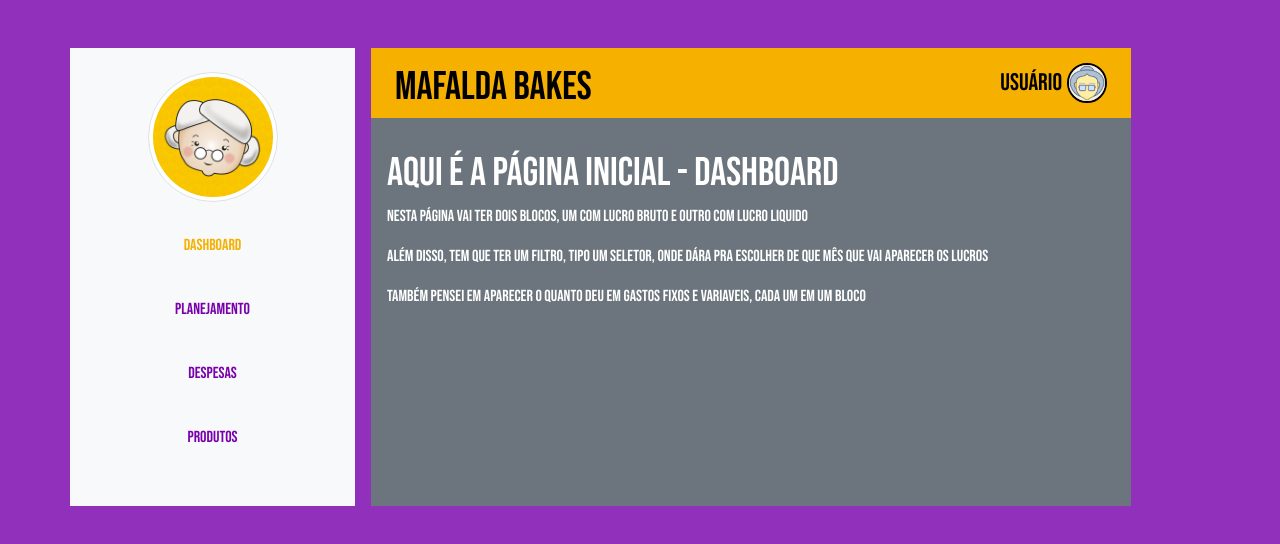
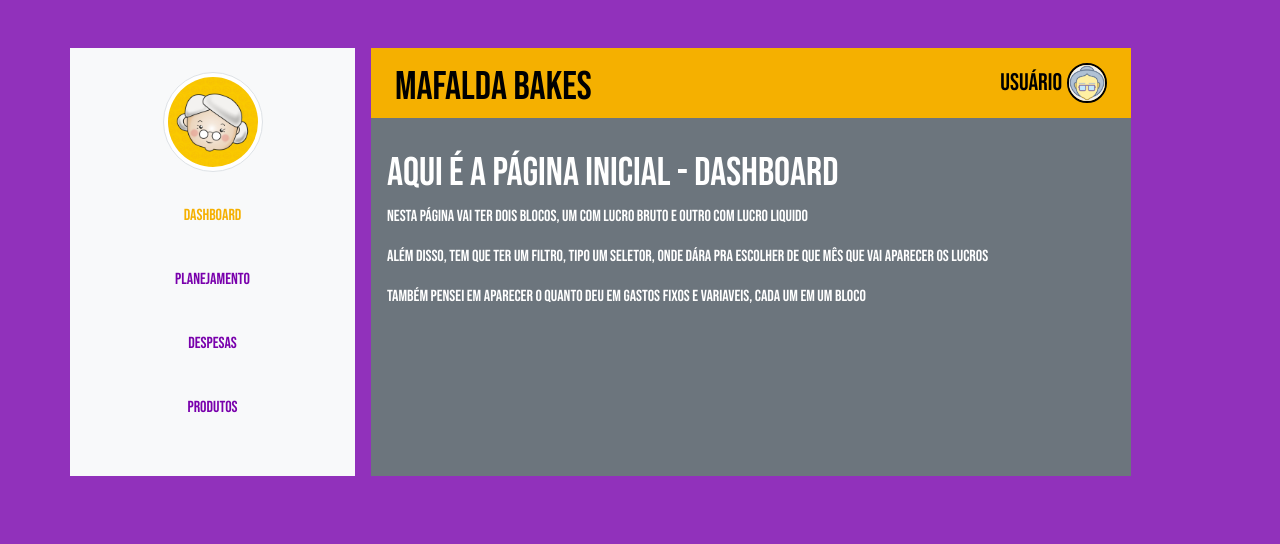
Before and after one commit to MontanoZ/mafaldabakes, a Vue app in the folder Delícias da Vovó/: page / in a window 1280 px wide. Shown: the top 544 px of the page. Built offline with nearby package versions, Linux system fonts and the light colour scheme.

Commit message:
Fonte auxiliar add, correção no tam das imagens

```diff
--- a/Delícias da Vovó/src/App.vue
+++ b/Delícias da Vovó/src/App.vue
@@ -50,11 +50,11 @@
 </script>
 
 <style>
+  @import url('https://fonts.googleapis.com/css2?family=Oxygen:wght@700&display=swap');
   @import url('https://fonts.googleapis.com/css2?family=Bebas+Neue&display=swap');
-  * {
+
+  body{
     font-family: 'Bebas Neue', cursive;
-  }
-  body{
     background-color: #7800acce;
     color: #fff;
   }
--- a/Delícias da Vovó/src/components/Navbar.vue
+++ b/Delícias da Vovó/src/components/Navbar.vue
@@ -24,6 +24,7 @@ export default {
 </script>
 
 <style scoped>
+
     .nav-link {
         color: #7900ac;
     }
@@ -34,6 +35,6 @@ export default {
         color: #f5b000;
     }
     #img {
-        width: 130px;
+        width: 100px;
     }
 </style>
```
